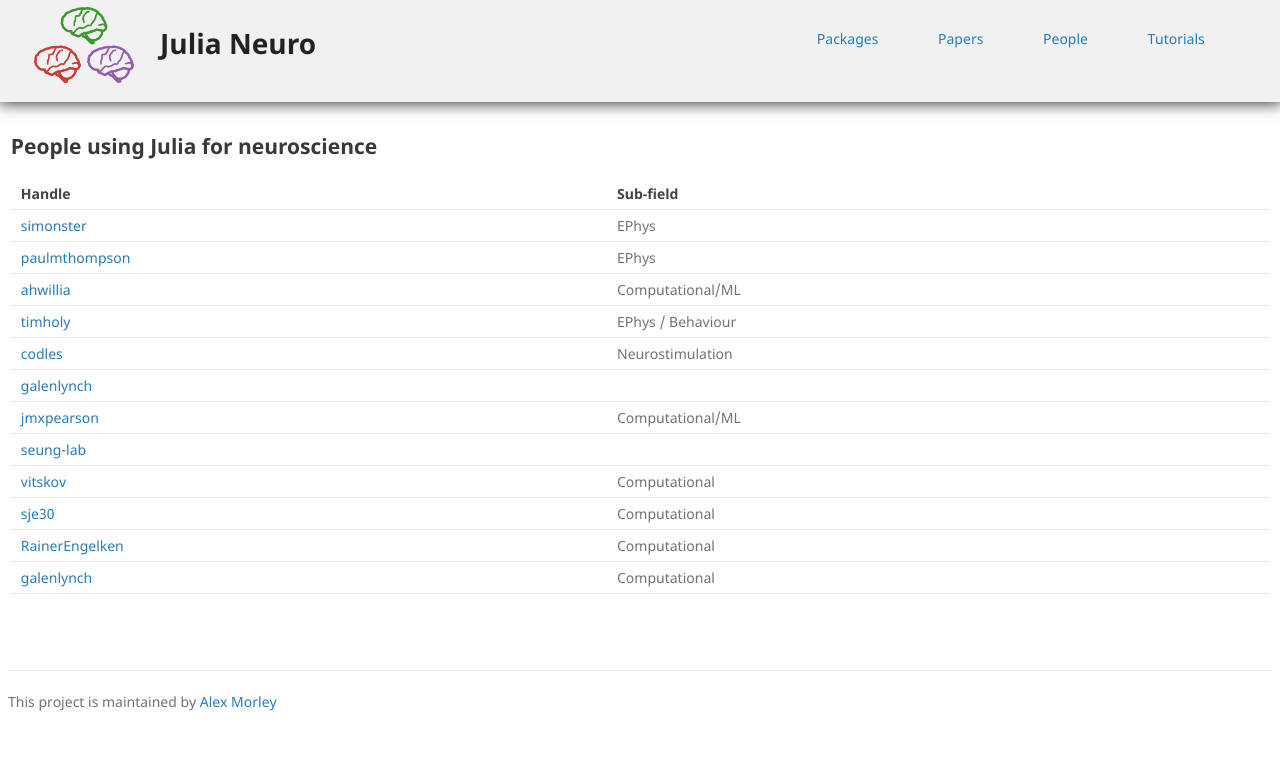
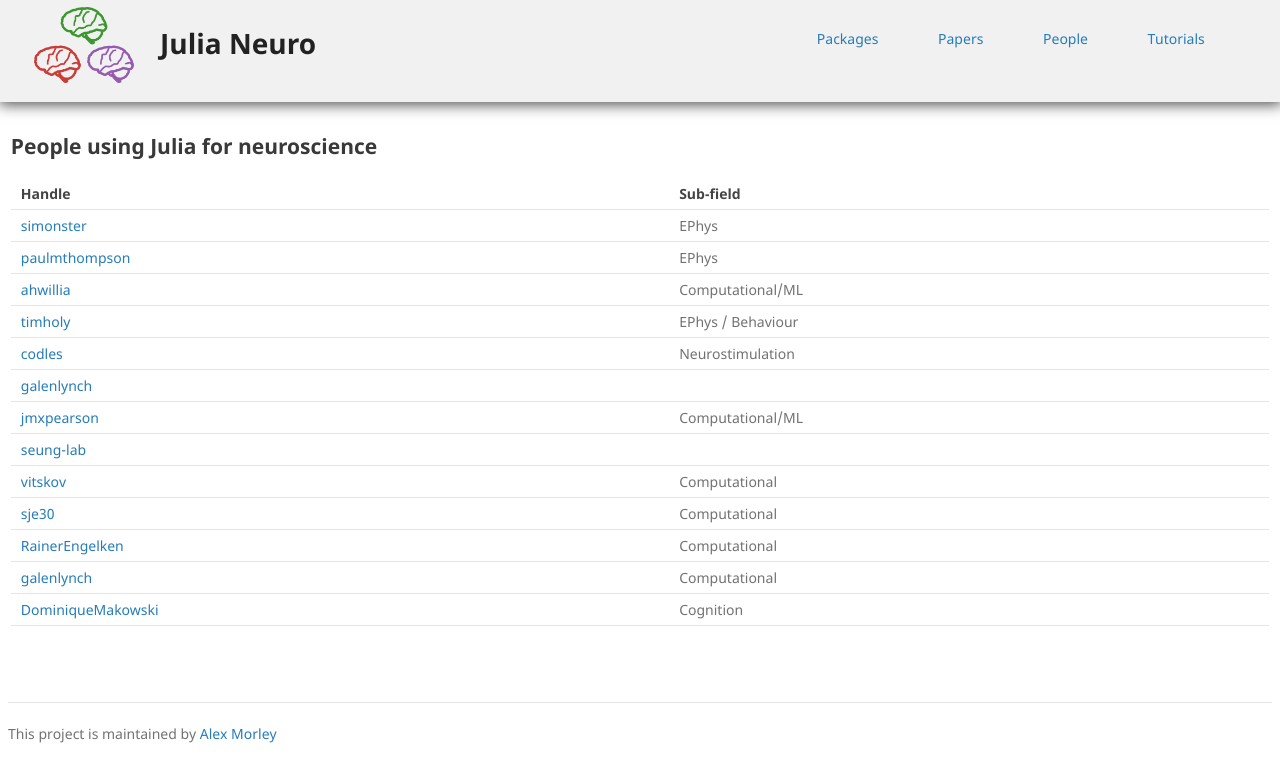
Before and after one commit to JuliaNeuro/julianeuro.github.io, a Jekyll site: the page built from people.md, in a window 1280 px wide. Shown: the top 782 px of the page. Built offline with Jekyll 4.4.1, drawn with Linux system fonts in a browser that asks for light colours; our own code applies the rules of GitHub Pages for plain Markdown files.

Commit message:
Update people.md (#11)
Add @DominiqueMakowski to people

```diff
--- a/people.md
+++ b/people.md
@@ -18,3 +18,4 @@
 | [sje30](https://github.com/sje30) | Computational |
 | [RainerEngelken](https://github.com/RainerEngelken) | Computational |
 | [galenlynch](https://github.com/galenlynch) | Computational |
+| [DominiqueMakowski](https://github.com/DominiqueMakowski) | Cognition |
```
